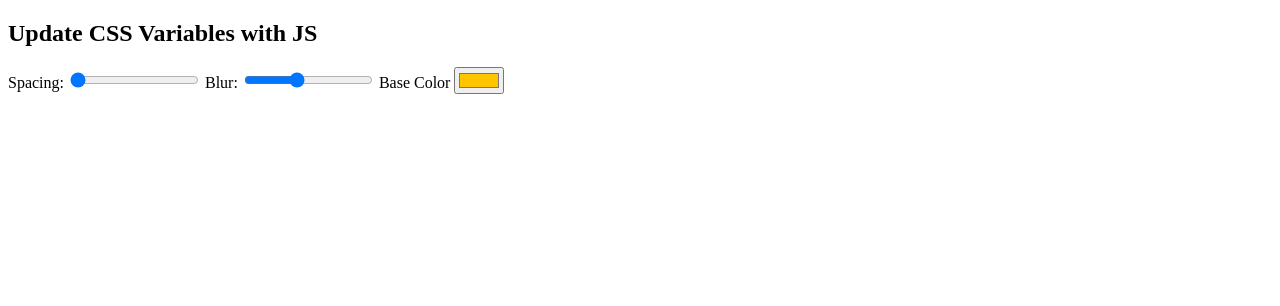
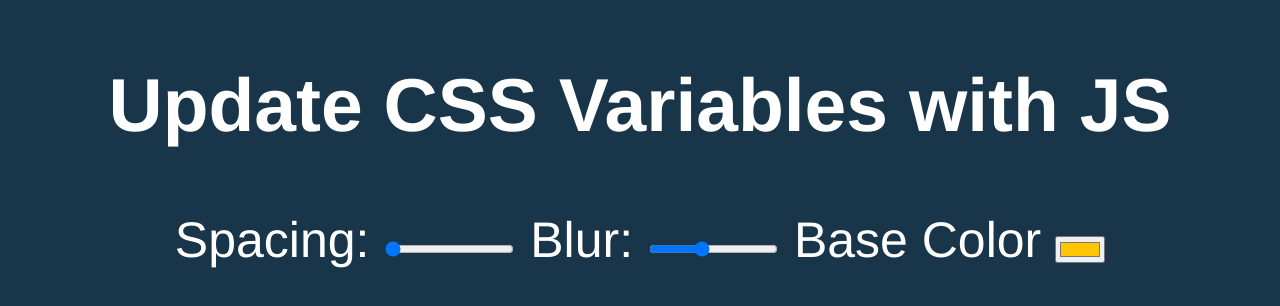
Before and after one commit to a5lam/CSS-Variables, a plain HTML site: page index.html in a window 1280 px wide. Drawn offline with Linux system fonts and the light colour scheme.

Commit message:
adding css

```diff
--- a/index.html
+++ b/index.html
@@ -3,6 +3,7 @@
 <head>
   <meta charset="UTF-8">
   <title>Scoped CSS Variables and JS</title>
+  <link rel='stylesheet' href='Style.css'>
 </head>
 <body>
     <h2>Update CSS Variables with <span class='hl'>JS</span></h2>
```
